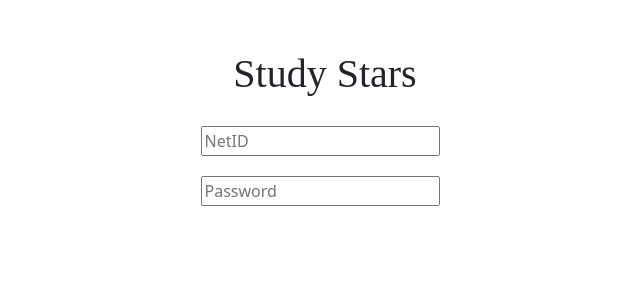
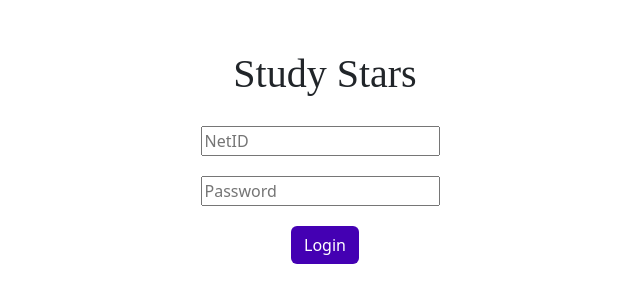
Before and after one commit to tobyestipona/StudyStars, a React (Vite) app: page / in a window 1280 px wide. Shown: the top 302 px of the page, without its empty margins (315-955 px from the left). Built offline with nearby package versions, Linux system fonts and the light colour scheme.

Commit message:
button color work

```diff
--- a/src/components/Button.tsx
+++ b/src/components/Button.tsx
@@ -6,7 +6,7 @@ interface Props {
 
 const Button = ({ children, onClick, color = 'primary'}: Props) => {
   return (
-    <button className={'btn ${buttonColorClass}'} onClick={onClick} style={{backgroundColor: "4400B3", color: "white"}}>
+    <button className={'btn ${buttonColorClass}'} onClick={onClick} style={{backgroundColor: "#4400B3", color: "white"}}>
       {children}
     </button>
   );
```
